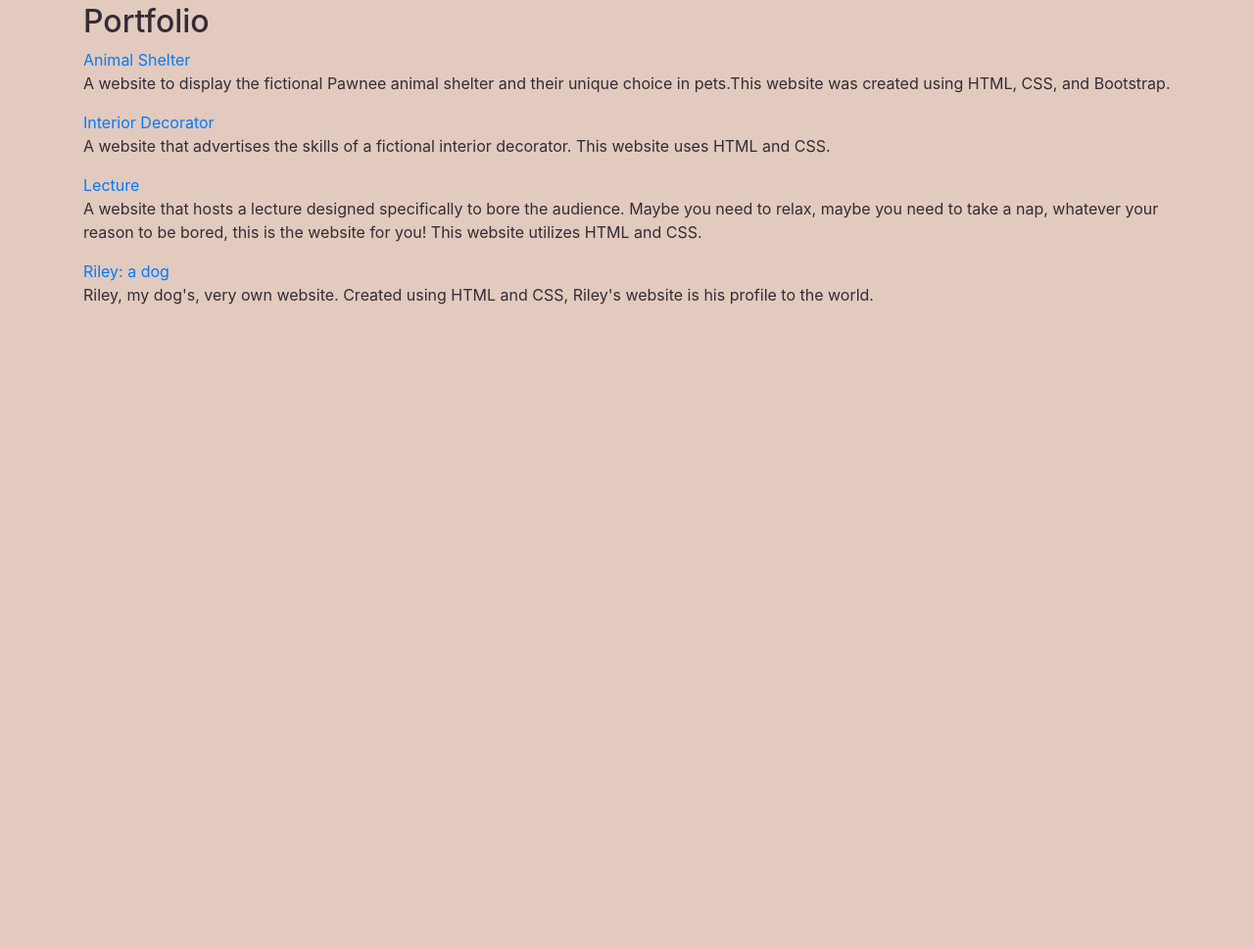
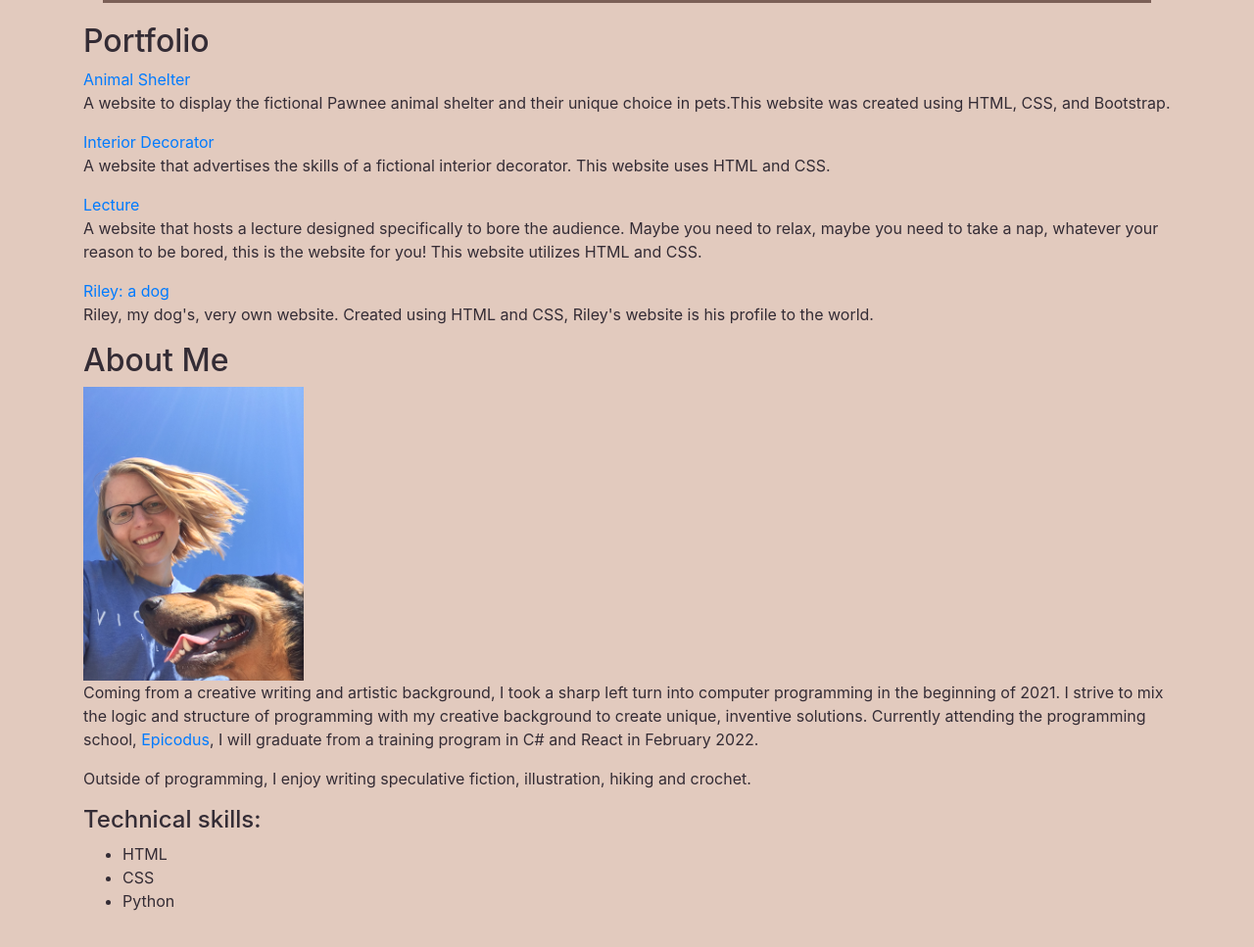
Before and after one commit to Messquerade/Portfolio, a plain HTML site: page index.html in a window 1280 px wide. Shown: the part 201-1168 px from the top of the page at 98% size. Before the commit the page ends 800 px from the top, so only its background shows below. Drawn offline with Linux system fonts and the light colour scheme.

Commit message:
add about me

```diff
--- a/css/styles.css
+++ b/css/styles.css
@@ -1,6 +1,7 @@
 body {
   background-color: #E2CABE;
   color: #342C35;
+  margin: 40px;
 }
 
 .header {
@@ -8,7 +9,10 @@ body {
   margin: 20px;
   padding: 30px;
   border: #7B6057 solid;
+  box-sizing: border-box;
+}
 
-
-
+img {
+  height: 300px;
+  width: auto;
 }
--- a/index.html
+++ b/index.html
@@ -11,7 +11,7 @@
       <div class="row">
         <div class="col-6">
           <h1><strong>Anna Clarke</strong></h1>
-          <h3>Programming student</h3>
+          <h3><em>Web Designer and Developer</em></h3>
         </div>
         <div class="col-2">
           <h3>Portfolio</h3>
@@ -35,6 +35,18 @@
       <a href="https://github.com/Messquerade/Pet-webpage">Riley: a dog</a>
       <p>Riley, my dog's, very own website. Created using HTML and CSS, Riley's website is his profile to the world.</p>
     </div>
+    <div class="about-me">
+      <h2>About Me</h2>
+      <img src="images/IMG_8859.JPG" alt="Picture of Anna Clarke with pet dog.">
+      <p>Coming from a creative writing and artistic background, I took a sharp left turn into computer programming in the beginning of 2021. I strive to mix the logic and structure of programming with my creative background to create unique, inventive solutions. Currently attending the programming school, <a href="https://www.epicodus.com/">Epicodus</a>, I will graduate from a training program in C# and React in February 2022.</p>
+      <p>Outside of programming, I enjoy writing speculative fiction, illustration, hiking and crochet.</p>
+      <h4>Technical skills:</h4>
+      <ul>
+        <li>HTML</li>
+        <li>CSS</li>
+        <li>Python</li>
+      </ul>
+    </div>
   </div>
   </body>
 </html>
```
